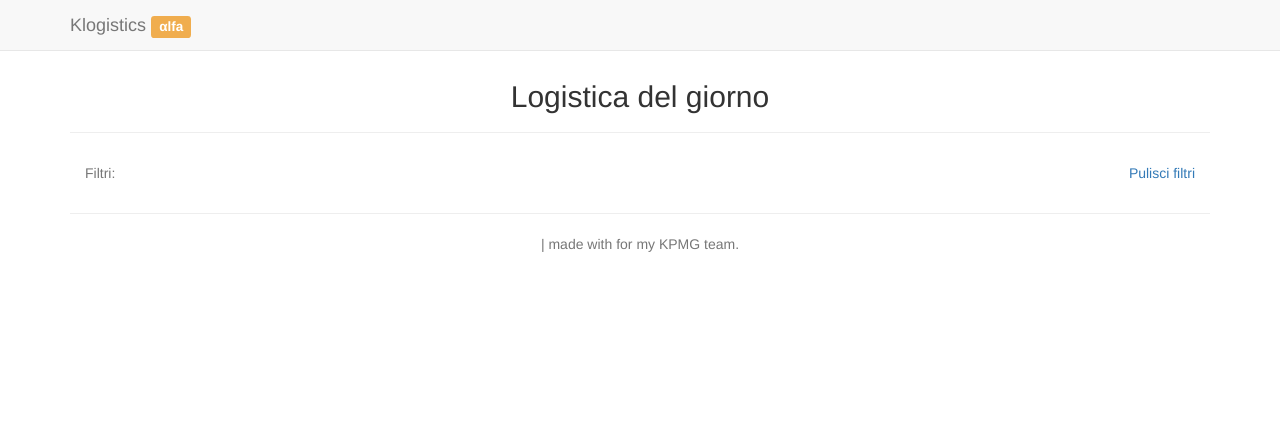
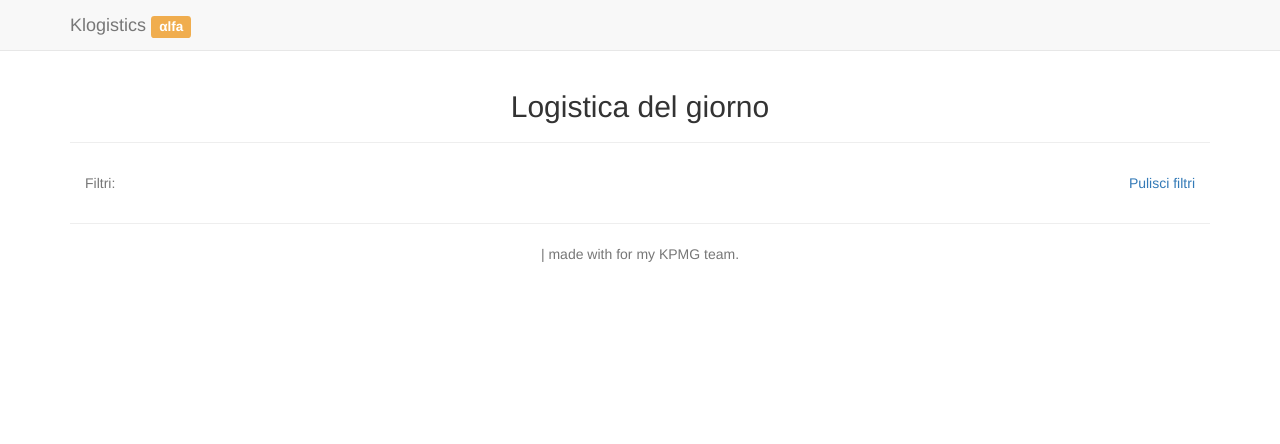
Before and after one commit to flavoi/klogistics, a Django app: template klogistics/templates/people/person_list.html in a window 1280 px wide. Shown: the top 444 px of the page. Run offline with Django 3.2, Linux system fonts and the light colour scheme; the template is opened without the code that fills it, so the values that code supplies are empty; parts of the project's set-up code (start-up, migrations or seed data) failed here and were passed over; some libraries are stand-ins or nearby versions.

Commit message:
Increseased content margin top from 40 to 50 px.

```diff
--- a/klogistics/templates/base.html
+++ b/klogistics/templates/base.html
@@ -95,7 +95,9 @@
                 </ul>
               </li> <!-- Logistica -->
               <li>
-                <a href="javascript:void(0);" data-toggle="search" class="hidden-xs"><i class="fa fa-search"></i></a>
+                <a href="javascript:void(0);" data-toggle="search" class="hidden-xs">
+                    <i class="fa fa-search"></i>
+                </a>
               </li>
               <form class="navbar-form navbar-left navbar-search-form" role="search" method="get" action={% url 'people:search_day_allocation' %}>
                 <div class="form-group">
@@ -139,7 +141,7 @@
  {% endblock navbar %}
 
 <div class="main">
-<div class="container" style="padding-top:40px;">
+<div class="container" style="padding-top:50px;">
 
   <!-- Title page -->
   <div class="page-header">
```
